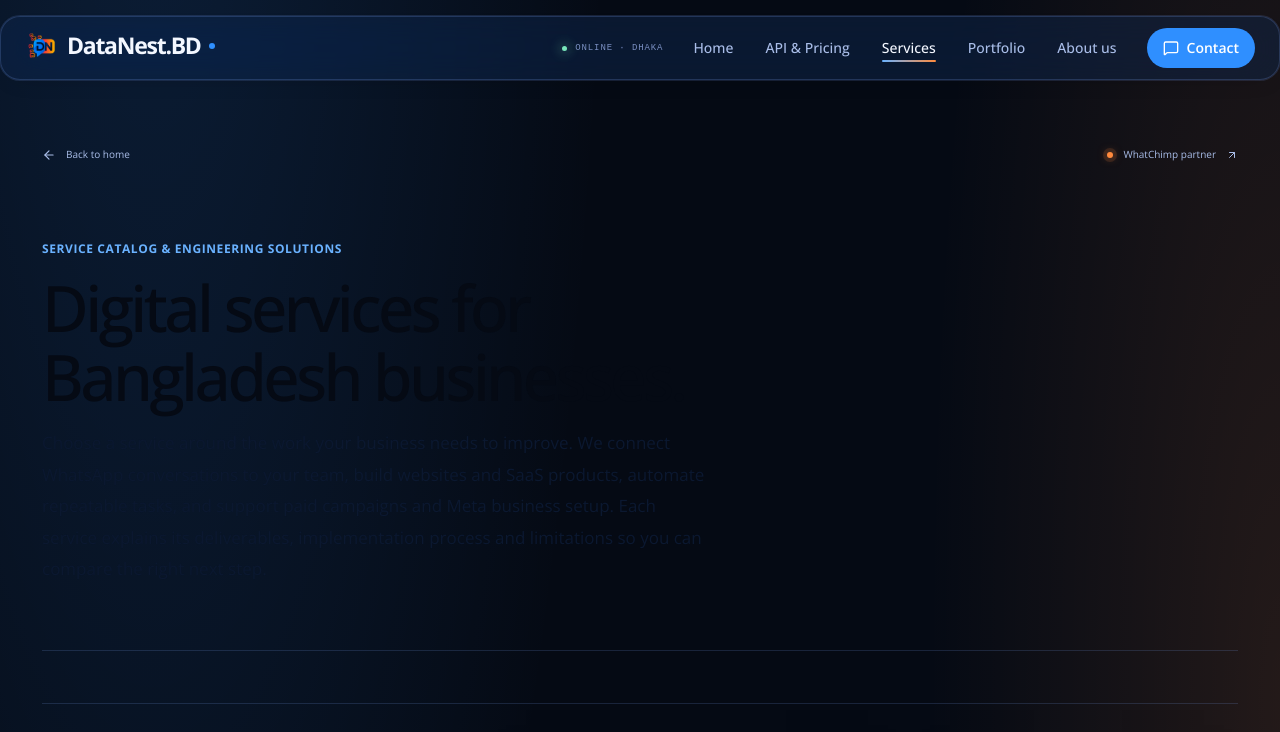
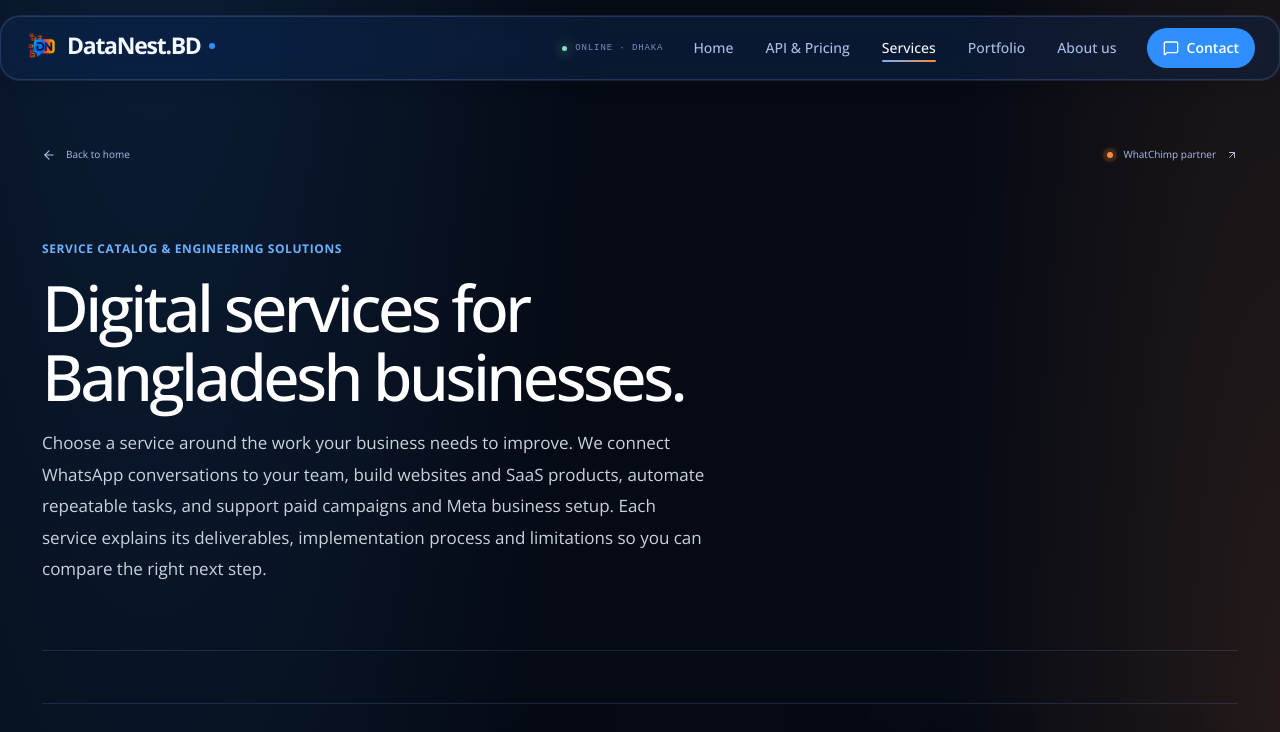
Before and after one commit to root-ajmain/datanestbd-v2, a Next.js app: page /services in a window 1280 px wide. Shown: the top 732 px of the page. Built offline with nearby package versions, Linux system fonts and the light colour scheme; no server answers.

Commit message:
Fix dark theme text contrast

```diff
--- a/components/shell/ThemeProvider.tsx
+++ b/components/shell/ThemeProvider.tsx
@@ -68,8 +68,10 @@ export function ThemeProvider({ children }: { children: React.ReactNode }) {
   const systemDark = useSyncExternalStore(subscribe, getSystemDark, () => false);
   void theme;
   void systemDark;
-  // The redesigned marketing site has one deliberate light palette.
-  const resolvedTheme = 'light' as 'light' | 'dark';
+  // The redesigned marketing site has one deliberate dark palette. Keep the
+  // dark variant active because marketing pages use it for readable text and
+  // controls over the near-black canvas.
+  const resolvedTheme = 'dark' as const;
 
   useEffect(() => {
     const root = document.documentElement;
```
Also changed, not shown: 1 other file (tests, documents, lock files or other folders).
